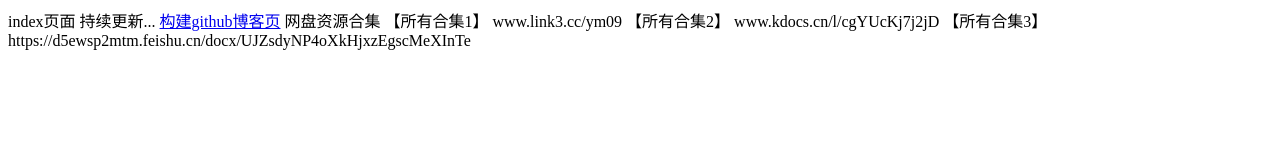
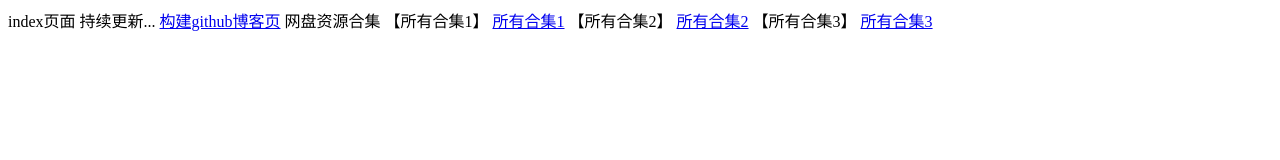
Before and after one commit to xihumeijing/xihumeijing.github.io, a plain HTML site: page index.html in a window 1280 px wide. Drawn offline with Linux system fonts and the light colour scheme.

Commit message:
Update index.html

```diff
--- a/index.html
+++ b/index.html
@@ -9,10 +9,10 @@
 		<a href="https://wuwhs.github.io/2018/08/30/%E6%9E%84%E5%BB%BA%E8%87%AA%E5%B7%B1%E7%9A%84%E5%8D%9A%E5%AE%A2/#more" target="_blank">构建github博客页</a>
 		 网盘资源合集
 		【所有合集1】
-		www.link3.cc/ym09
+		<a href="www.link3.cc/ym09" target="_blank">所有合集1</a>
 		【所有合集2】
-		www.kdocs.cn/l/cgYUcKj7j2jD
+		<a href="www.kdocs.cn/l/cgYUcKj7j2jD" target="_blank">所有合集2</a>
 		【所有合集3】
-		https://d5ewsp2mtm.feishu.cn/docx/UJZsdyNP4oXkHjxzEgscMeXInTe
+		<a href="https://d5ewsp2mtm.feishu.cn/docx/UJZsdyNP4oXkHjxzEgscMeXInTe" target="_blank">所有合集3</a>
 	</body>
 </html>
```
